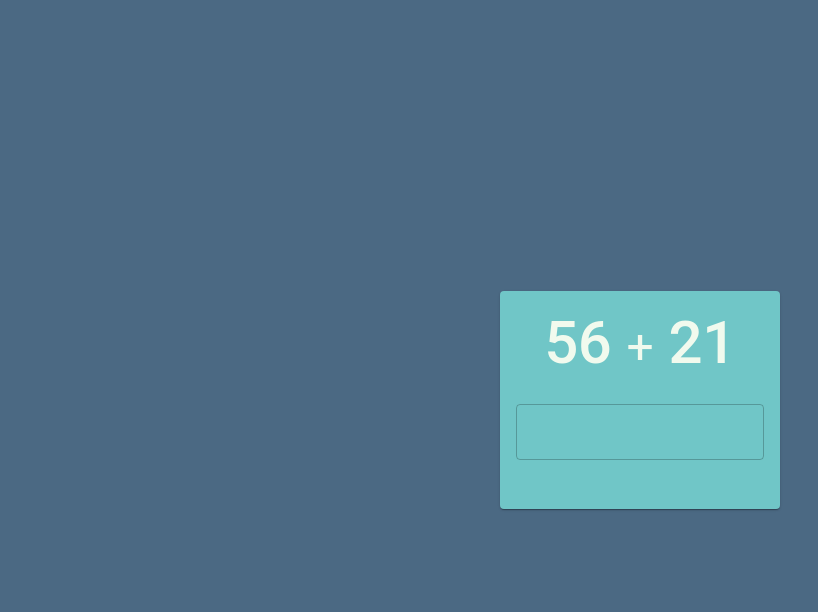
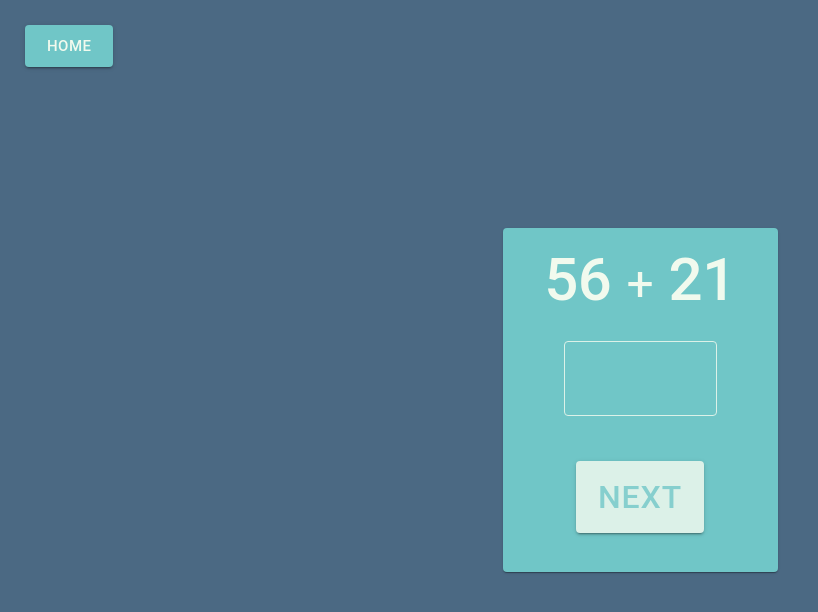
Before and after one commit to spiermar/quickmath, a React (Create React App) app: page /doubledigitsum in a window 1280 px wide. Shown: the top 612 px of the page, without its empty margins (0-818 px from the left). Built offline with nearby package versions, Linux system fonts and the light colour scheme.

Commit message:
feat: lesson style, next and home actions

```diff
--- a/src/App.css
+++ b/src/App.css
@@ -1,8 +1,10 @@
-.MuiButton-containedPrimary {
-    background-color: #70C6C7 !important;
-    color: #F1FAEE !important;
+.MuiOutlinedInput-notchedOutline {
+    border-color: #DCF1E8 !important;
 }
-.MuiButton-containedPrimary.Mui-disabled {
-    background-color: #DCF1E8 !important;
-    color: #86CFCE !important;
+
+.MuiInputBase-input.MuiOutlinedInput-input {
+    color: #DCF1E8;
+    text-align: center;
+    font-size: 32px;
+    width: 125px;
 }
--- a/src/components/Home/Home.js
+++ b/src/components/Home/Home.js
@@ -11,6 +11,12 @@ const styles = {
         display: 'block',
         margin: 'auto',
         marginBottom: 15,
+        backgroundColor: '#70C6C7',
+        color: '#F1FAEE',
+    },
+    disabledLessonButton: {
+        backgroundColor: '#DCF1E8',
+        color: '#86CFCE',
     },
     buttonContainer: {
         margin: 'auto',
@@ -35,19 +41,19 @@ function Home() {
           <Button style={styles.lessonButton} variant="contained" size="large" color="primary" onClick={() => { history.push("/doubledigitsum") }}>
             Double Digit Sum
           </Button>
-          <Button disabled style={styles.lessonButton } variant="contained" size="large" color="primary">
+          <Button disabled style={{ ...styles.lessonButton, ...styles.disabledLessonButton}} variant="contained" size="large" color="primary">
             Triple Digit Sum
           </Button>
-          <Button disabled style={styles.lessonButton} variant="contained" size="large" color="primary">
+          <Button disabled style={{ ...styles.lessonButton, ...styles.disabledLessonButton}} variant="contained" size="large" color="primary">
             Double Digit Sub
           </Button>
-          <Button disabled style={styles.lessonButton} variant="contained" size="large" color="primary">
+          <Button disabled style={{ ...styles.lessonButton, ...styles.disabledLessonButton}} variant="contained" size="large" color="primary">
             Triple Digit Sub
           </Button>
-          <Button disabled style={styles.lessonButton} variant="contained" size="large" color="primary">
+          <Button disabled style={{ ...styles.lessonButton, ...styles.disabledLessonButton}} variant="contained" size="large" color="primary">
             Single Digit Multi
           </Button>
-          <Button disabled style={styles.lessonButton} variant="contained" size="large" color="primary">
+          <Button disabled style={{ ...styles.lessonButton, ...styles.disabledLessonButton}} variant="contained" size="large" color="primary">
             Double Digit Multi
           </Button>
         </div>
--- a/src/components/Lesson/Lesson.js
+++ b/src/components/Lesson/Lesson.js
@@ -1,11 +1,13 @@
 import React from 'react';
-import { makeStyles } from '@material-ui/core/styles';
+import PropTypes from 'prop-types';
 import Card from '@material-ui/core/Card';
 import CardContent from '@material-ui/core/CardContent';
 import Typography from '@material-ui/core/Typography';
 import TextField from '@material-ui/core/TextField';
+import Button from '@material-ui/core/Button';
+import { withRouter } from 'react-router-dom';
 
-const useStyles = makeStyles({
+const styles = {
     card: {
         color: '#F1FAEE',
         backgroundColor: '#70C6C7',
@@ -31,37 +33,74 @@ const useStyles = makeStyles({
     },
     answer: {
         marginTop: 25,
-        marginBottom: 25,
+        marginBottom: 45,
         display: 'block',
+    },
+    nextButton: {
+        display: 'block',
+        margin: 'auto',
+        fontSize: 32,
+        marginBottom: 15,
+        backgroundColor: '#DCF1E8',
+        color: '#86CFCE',
+    },
+    homeButton: {
+        position: 'fixed',
+        top: 25,
+        left: 25,
+        backgroundColor: '#70C6C7',
+        color: '#F1FAEE',
     }
-});
+};
 
+class Lesson extends React.Component {
 
-function Lesson() {
-    const classes = useStyles();
-    const firstNumber = 56;
-    const secondNumber = 21;
+    constructor(props){
+        super(props);
+        this.state = {
+            firstNumber: 56,
+            secondNumber: 21,
+        }
+    }
 
+    handleNextClick = () => {
+        console.log("next")
+    }
+
+    render() {
         return (
             <div>
-            <div className={classes.container}>
-                <Card className={classes.card}>
-                    <CardContent className={classes.cardContent}>
-                        <Typography className={classes.number} variant="h2" gutterBottom>
-                            {firstNumber}
+                <div style={styles.container}>
+                    <Button style={styles.homeButton} variant="contained" size="large" color="primary" onClick={() => { this.props.history.push("/") }}>
+                        Home
+                    </Button>
+                    <Card style={styles.card}>
+                        <CardContent style={styles.cardContent}>
+                            <Typography style={styles.number} variant="h2" gutterBottom>
+                                {this.state.firstNumber}
                             </Typography>
-                        <Typography className={classes.operand} variant="h3" gutterBottom>
+                            <Typography style={styles.operand} variant="h3" gutterBottom>
                                 +
                             </Typography>
-                        <Typography className={classes.number} variant="h2" gutterBottom>
-                            {secondNumber}
+                            <Typography style={styles.number} variant="h2" gutterBottom>
+                                {this.state.secondNumber}
                             </Typography>
-                        <TextField className={classes.answer} variant="outlined" />
+                            <TextField style={styles.answer} variant="outlined" type="number" />
+                            <Button style={styles.nextButton} variant="contained" size="large" color="primary" onClick={this.handleNextClick}>
+                                Next
+                            </Button>
                         </CardContent>
                     </Card>
                 </div>
             </div>
         )
     }
+}
 
-export default Lesson;
+Lesson.propTypes = {
+    history: PropTypes.shape({
+        push: PropTypes.func.isRequired,
+    }),
+}
+
+export default withRouter(Lesson);
```
Lines whose indentation alone changed are shown as unchanged.
